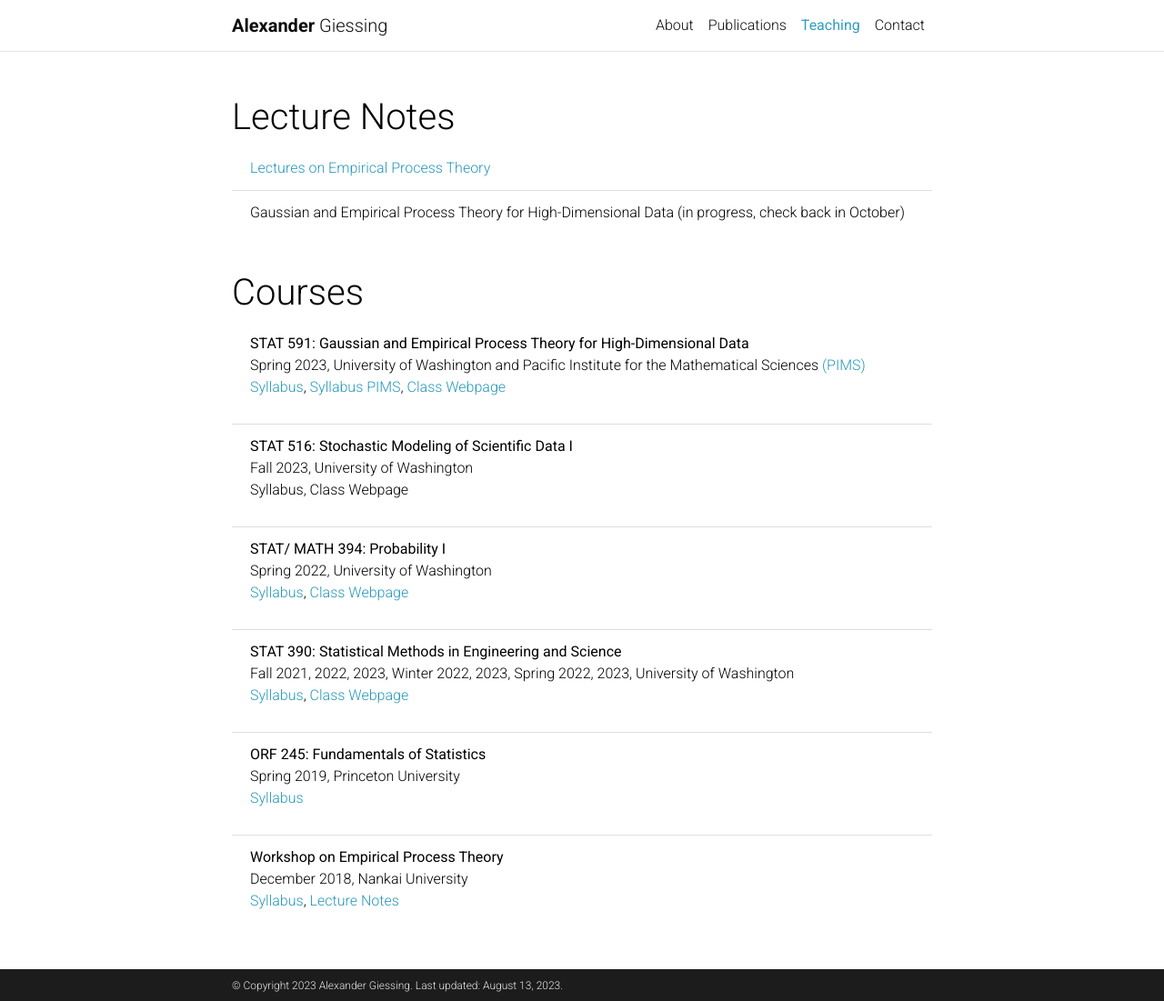
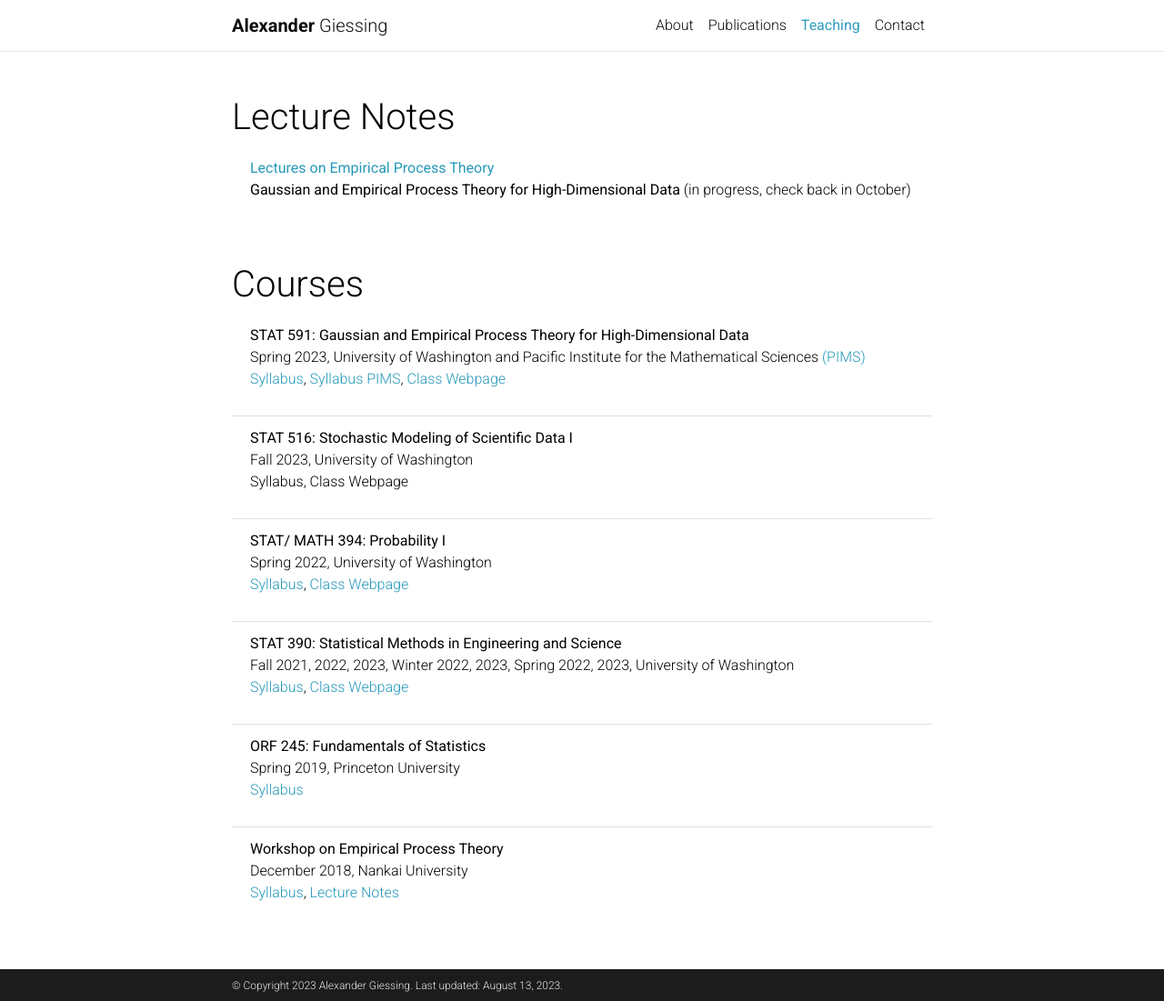
Before and after one commit to agiessing/agiessing.github.io, a Jekyll site: the page built from _pages/teaching.md, in a window 1280 px wide and 1101 px high. Shown: the whole window at 91% size. Built offline with Jekyll 4.4.1, drawn with Linux system fonts in a browser that asks for light colours; comment, search, counter and statistics services are not loaded; a style sheet for code colours, icons or effects is not loaded.

Commit message:
Update teaching.md

```diff
--- a/_pages/teaching.md
+++ b/_pages/teaching.md
@@ -9,8 +9,10 @@
 
 <h1 class="post-title"> Lecture Notes </h1>
 <ul class="card-text font-weight-light list-group list-group-flush">
-      <li class="list-group-item"> <a href=" /assets/pdf/empirical-proc-all-lectures.pdf" target="_new"> Lectures on Empirical Process Theory</a> </li>
-      <li class="list-group-item"> Gaussian and Empirical Process Theory for High-Dimensional Data (in progress, check back in October)</li>
+      <li class="list-group-item">
+      <p> <a href=" /assets/pdf/empirical-proc-all-lectures.pdf" class="font-weight-bolder" target="_new"> Lectures on Empirical Process Theory</a> <br>
+             <span class="font-weight-bolder"> Gaussian and Empirical Process Theory for High-Dimensional Data </span> (in progress, check back in October) </p>
+      </li>
 </ul>
 <br>
 
```
